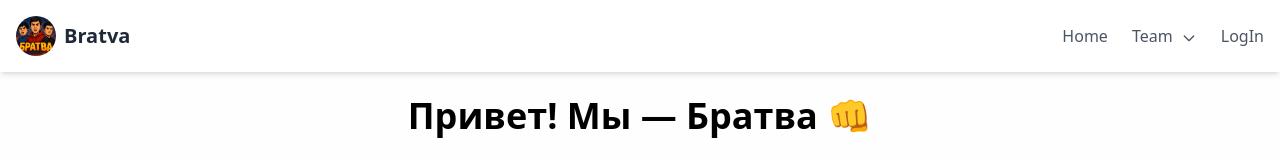
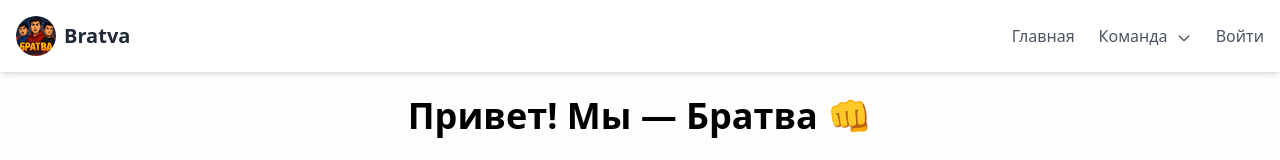
Before and after one commit to Nurdaulet-Aldamzhar/Project1, a Nuxt app: page / in a window 1280 px wide. Shown: the top 160 px of the page. Built offline with nearby package versions, Linux system fonts and the light colour scheme.

Commit message:
Translate navigation links and Team menu items to Russian

```diff
--- a/layouts/default.vue
+++ b/layouts/default.vue
@@ -12,12 +12,12 @@
 
           <!-- Desktop Navigation -->
           <div class="hidden md:flex space-x-6">
-            <NuxtLink to="/" class="text-gray-600 hover:text-gray-900 transition-colors duration-200">Home</NuxtLink>
+            <NuxtLink to="/" class="text-gray-600 hover:text-gray-900 transition-colors duration-200">Главная</NuxtLink>
 
             <!-- Team Dropdown (Desktop) -->
             <div class="relative">
               <button @click="isTeamMenuOpen = !isTeamMenuOpen" class="text-gray-600 hover:text-gray-900 transition-colors duration-200 focus:outline-none">
-                Team
+                Команда
                 <svg class="ml-1 h-4 w-4 inline-block transition-transform duration-200" :class="{'rotate-180': isTeamMenuOpen}" fill="none" stroke="currentColor" viewBox="0 0 24 24">
                   <path stroke-linecap="round" stroke-linejoin="round" stroke-width="2" d="M19 9l-7 7-7-7"></path>
                 </svg>
@@ -25,14 +25,14 @@
               <div v-show="isTeamMenuOpen" @click.away="isTeamMenuOpen = false" class="absolute z-10 mt-2 w-48 rounded-md shadow-lg bg-white ring-1 ring-black ring-opacity-5">
                 <div class="py-1" role="menu" aria-orientation="vertical" aria-labelledby="options-menu">
                   <!-- Dropdown items (placeholder) -->
-                  <a href="#" class="block px-4 py-2 text-sm text-gray-700 hover:bg-gray-100" role="menuitem">Member 1</a>
-                  <a href="#" class="block px-4 py-2 text-sm text-gray-700 hover:bg-gray-100" role="menuitem">Member 2</a>
+                  <a href="#" class="block px-4 py-2 text-sm text-gray-700 hover:bg-gray-100" role="menuitem">Участник 1</a>
+                  <a href="#" class="block px-4 py-2 text-sm text-gray-700 hover:bg-gray-100" role="menuitem">Участник 2</a>
                   <!-- Add more team members as needed -->
                 </div>
               </div>
             </div>
 
-            <NuxtLink to="/login" class="text-gray-600 hover:text-gray-900 transition-colors duration-200">LogIn</NuxtLink>
+            <NuxtLink to="/login" class="text-gray-600 hover:text-gray-900 transition-colors duration-200">Войти</NuxtLink>
           </div>
 
           <!-- Mobile Menu Button -->
@@ -60,21 +60,21 @@
                 class="text-gray-600 hover:text-gray-900 transition-colors duration-200"
                 @click="isMenuOpen = false"
               >
-                Home
+                Главная
               </NuxtLink>
 
               <!-- Team Dropdown (Mobile) -->
               <div>
                 <button @click="isTeamMenuOpen = !isTeamMenuOpen" class="text-gray-600 hover:text-gray-900 transition-colors duration-200 focus:outline-none w-full text-left">
-                  Team
+                  Команда
                   <svg class="ml-1 h-4 w-4 inline-block transition-transform duration-200" :class="{'rotate-180': isTeamMenuOpen}" fill="none" stroke="currentColor" viewBox="0 0 24 24">
                     <path stroke-linecap="round" stroke-linejoin="round" stroke-width="2" d="M19 9l-7 7-7-7"></path>
                   </svg>
                 </button>
                 <div v-show="isTeamMenuOpen" class="mt-2 space-y-2 pl-4">
                   <!-- Dropdown items (placeholder) -->
-                  <a href="#" class="block text-sm text-gray-600 hover:text-gray-900" @click="isMenuOpen = false">Member 1</a>
-                  <a href="#" class="block text-sm text-gray-600 hover:text-gray-900" @click="isMenuOpen = false">Member 2</a>
+                  <a href="#" class="block text-sm text-gray-600 hover:text-gray-900" @click="isMenuOpen = false">Участник 1</a>
+                  <a href="#" class="block text-sm text-gray-600 hover:text-gray-900" @click="isMenuOpen = false">Участник 2</a>
                   <!-- Add more team members as needed -->
                 </div>
               </div>
@@ -84,7 +84,7 @@
                 class="text-gray-600 hover:text-gray-900 transition-colors duration-200"
                 @click="isMenuOpen = false"
               >
-                LogIn
+                Войти
               </NuxtLink>
             </div>
           </div>
@@ -147,7 +147,7 @@ onMounted(() => {
   document.addEventListener('click', (e) => {
     const menu = document.querySelector('.md\\:hidden')
     const button = document.querySelector('button.md\\:hidden')
-    const teamButton = document.querySelector("button:contains('Team')") // Select by text content
+    const teamButton = document.querySelector("button:contains('Команда')") // Select by text content
 
     // Close mobile menu if click is outside menu and button
     if (menu && button && !menu.contains(e.target) && !button.contains(e.target)) {
```
